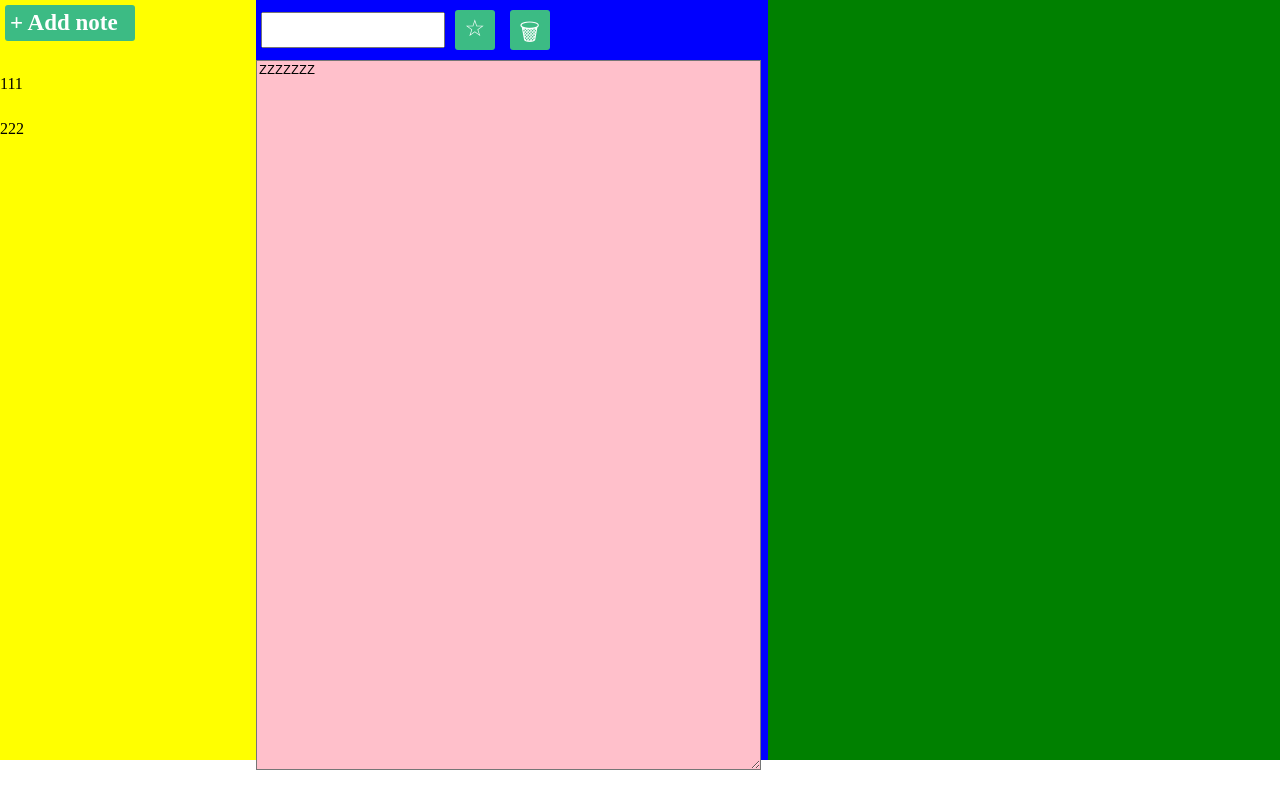
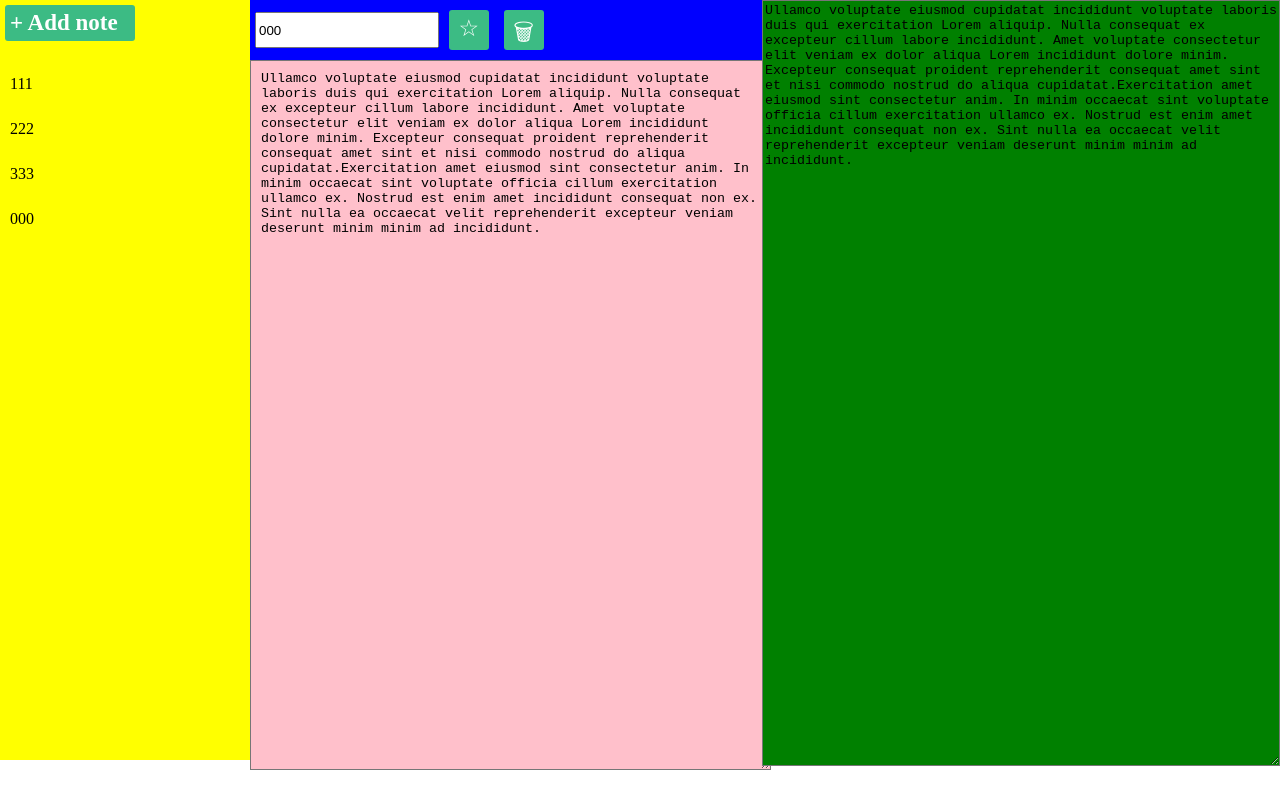
Before and after one commit to kevinrdong/markdownnotebook, a Vue app: page / in a window 1280 px wide. Built offline with nearby package versions, Linux system fonts and the light colour scheme.

Commit message:
add_star

```diff
--- a/src/App.vue
+++ b/src/App.vue
@@ -2,12 +2,19 @@
   <div id="app">
     <div class="noteList">
       <div class="addBtm"><b>+ Add note</b></div>
-      <div class="notesListTi" v-for="(note, index) in notes" :key="index" @click="tap(index)">
+      <div
+        class="notesListTi"
+        tabindex="-1"
+        v-for="(note, index) in notes"
+        :key="index"
+        @click="tap(index)"
+      >
         {{ note.title }}
+        <div class="star" v-show="note.favorite">★</div>
       </div>
     </div>
-    <editor :key="index" :current-note="currentNote" />
-    <viewer :key="index" :preview-data="preNote" />
+    <editor :key="index" :current-note="currentNote" @favorite="setFavorite" />
+    <viewer :key="index" :preview-note="currentNote" />
   </div>
 </template>
 
@@ -36,21 +43,38 @@ export default {
       currentNote: {
         title: "000",
         favorite: false,
-        content: "ZZZZZZZ",
+        content:
+          "Ullamco voluptate eiusmod cupidatat incididunt voluptate laboris duis qui exercitation Lorem aliquip. Nulla consequat ex excepteur cillum labore incididunt. Amet voluptate consectetur elit veniam ex dolor aliqua Lorem incididunt dolore minim. Excepteur consequat proident reprehenderit consequat amet sint et nisi commodo nostrud do aliqua cupidatat.Exercitation amet eiusmod sint consectetur anim. In minim occaecat sint voluptate officia cillum exercitation ullamco ex. Nostrud est enim amet incididunt consequat non ex. Sint nulla ea occaecat velit reprehenderit excepteur veniam deserunt minim minim ad incididunt.",
         id: "0",
       },
       notes: [
         {
           title: "111",
           favorite: false,
-          content: "oneoneone",
+          content:
+            "Do consectetur adipisicing elit consectetur aliqua. Ullamco elit tempor commodo cillum cillum. Occaecat nostrud anim aliqua Lorem. Elit aliqua laborum esse adipisicing irure ex aliquip culpa nulla. Pariatur sit labore id quis ut elit tempor anim enim enim aliquip do proident. Do ex ipsum pariatur cupidatat labore deserunt non do amet deserunt ex excepteur culpa cupidatat. Tempor et amet do anim aute sint occaecat.Tempor nulla officia deserunt pariatur occaecat ipsum. Lorem eu adipisicing nostrud dolore irure consectetur Lorem mollit culpa duis Lorem duis laboris. Enim laborum ut mollit minim. Enim pariatur officia voluptate nostrud id enim enim ullamco elit. Quis eu occaecat eu ipsum aliqua sint. Non adipisicing culpa excepteur elit culpa dolor enim laboris sunt.",
           id: "1",
         },
         {
           title: "222",
           favorite: false,
-          content: "twotwotwo",
+          content:
+            "Reprehenderit ea nisi id ullamco culpa est qui occaecat veniam laborum pariatur. Qui laborum non esse excepteur mollit id sit. Minim minim est eiusmod ut nulla aute sit id dolore. Duis nostrud officia amet velit. Culpa minim minim irure fugiat eiusmod esse sint quis cupidatat minim duis. Quis veniam dolor enim incididunt aute esse amet duis pariatur incididunt velit sit mollit deserunt. Commodo et esse nisi mollit ea velit ut.Ea deserunt minim commodo aliquip labore labore veniam sit laboris Lorem in nostrud labore. Aliquip pariatur aute minim Lorem eiusmod laborum dolore cillum magna. Adipisicing occaecat minim officia enim ad cillum ea. Tempor mollit ex ad amet et.",
           id: "2",
+        },
+        {
+          title: "333",
+          favorite: false,
+          content:
+            "Anim commodo ut excepteur fugiat anim ullamco veniam cupidatat adipisicing et ex. Ullamco pariatur nisi anim est sit proident velit. Reprehenderit aute incididunt ad velit incididunt esse consequat consequat do nulla duis excepteur irure commodo. Ipsum velit ut id sunt reprehenderit ad deserunt. Aute ex fugiat dolor excepteur culpa ex nisi laborum ut adipisicing ipsum fugiat officia exercitation.Consectetur sunt est quis Lorem. Ad voluptate quis commodo in labore eu nostrud minim consectetur consequat dolore cupidatat commodo dolor. Culpa aute ad nostrud amet excepteur occaecat pariatur proident nisi dolor dolor. Adipisicing et occaecat commodo quis nostrud cupidatat.",
+          id: "3",
+        },
+        {
+          title: "000",
+          favorite: false,
+          content:
+            "Ullamco voluptate eiusmod cupidatat incididunt voluptate laboris duis qui exercitation Lorem aliquip. Nulla consequat ex excepteur cillum labore incididunt. Amet voluptate consectetur elit veniam ex dolor aliqua Lorem incididunt dolore minim. Excepteur consequat proident reprehenderit consequat amet sint et nisi commodo nostrud do aliqua cupidatat.Exercitation amet eiusmod sint consectetur anim. In minim occaecat sint voluptate officia cillum exercitation ullamco ex. Nostrud est enim amet incididunt consequat non ex. Sint nulla ea occaecat velit reprehenderit excepteur veniam deserunt minim minim ad incididunt.",
+          id: "0",
         },
       ],
     };
@@ -58,7 +82,18 @@ export default {
   methods: {
     tap(id) {
       this.currentNote = this.notes[id];
-    }
+    },
+    setFavorite(id) {
+      // console.log("id",id)
+      var index = this.notes.findIndex((note) => {
+        return note.id === id
+      })
+      // console.log("index",index)
+      var newObject = this.notes[index];
+      // console.log(newObject)
+      newObject.favorite = !newObject.favorite;
+      this.notes.splice(index, 1, newObject)
+    },
   },
 };
 </script>
@@ -98,8 +133,19 @@ body {
       height: 45px;
       display: flex;
       align-items: center;
+      padding-left: 10px;
+      // justify-content: space-between;
       &:hover {
-        background-color: plum;
+        background-color: #3cbb84;
+      }
+      &:focus {
+        background-color: #3cbb84;
+      }
+
+      .star {
+        position: relative;
+        font-size: 25px;
+        left: 80%;
       }
     }
   }
--- a/src/components/editor.vue
+++ b/src/components/editor.vue
@@ -1,8 +1,8 @@
 <template>
   <div class="currentNote">
     <div class="title">
-      <input type="text" class="typeTitle" />
-      <div class="bt">☆</div>
+      <input type="text" class="typeTitle"  v-model="currentNote.title" />
+      <div class="bt" @click="favorite">☆</div>
       <div class="bt">🗑︎</div>
     </div>
     <textarea name="edit" class="edit" v-model="currentNote.content" />
@@ -10,22 +10,23 @@
 </template>
 
   <script>
-import App from "../App.vue";
 
 export default {
   props: {
     currentNote: {
       type: Object,
       required: true,
-    },
-    components: {
-      App,
-    },
+    }
   },
   data() {
     return {
 
     };
+  },
+  methods: {
+    favorite() {
+      this.$emit('favorite',this.currentNote.id)
+    }
   },
 };
 </script>
@@ -63,7 +64,9 @@ export default {
   .edit {
     background-color: pink;
     width: 39vw;
-    height: 88vh;
+    max-width: 39vw;
+    height: 86vh;
+    padding: 10px;
   }
 }
 </style>
--- a/src/components/viewer.vue
+++ b/src/components/viewer.vue
@@ -1,19 +1,21 @@
 <template>
   <div class="viewNote">
-      <div class="viewNotes" v-for="(note,index) in notesDate" :key="index">
-        <notes :key="index" :note-data="note" />
-      </div>
+    <textarea name="viewer"  readonly="readonly" class="viewNotes" v-model="previewNote.content" />
   </div>
 </template>
 
   <script>
+
+
 export default {
   props: {
-        previewData: {
+    previewNote: {
       type: Object,
       required: true,
-      }
     },
+
+  },
+
   data() {
     return {
       ifStar: false,
@@ -24,8 +26,10 @@
 
 <style lang="scss">
 .viewNote {
+  .viewNotes {
     background-color: green;
     height: 95vh;
     width: 40vw;
   }
+}
 </style>
```
Lines whose indentation alone changed are shown as unchanged.
